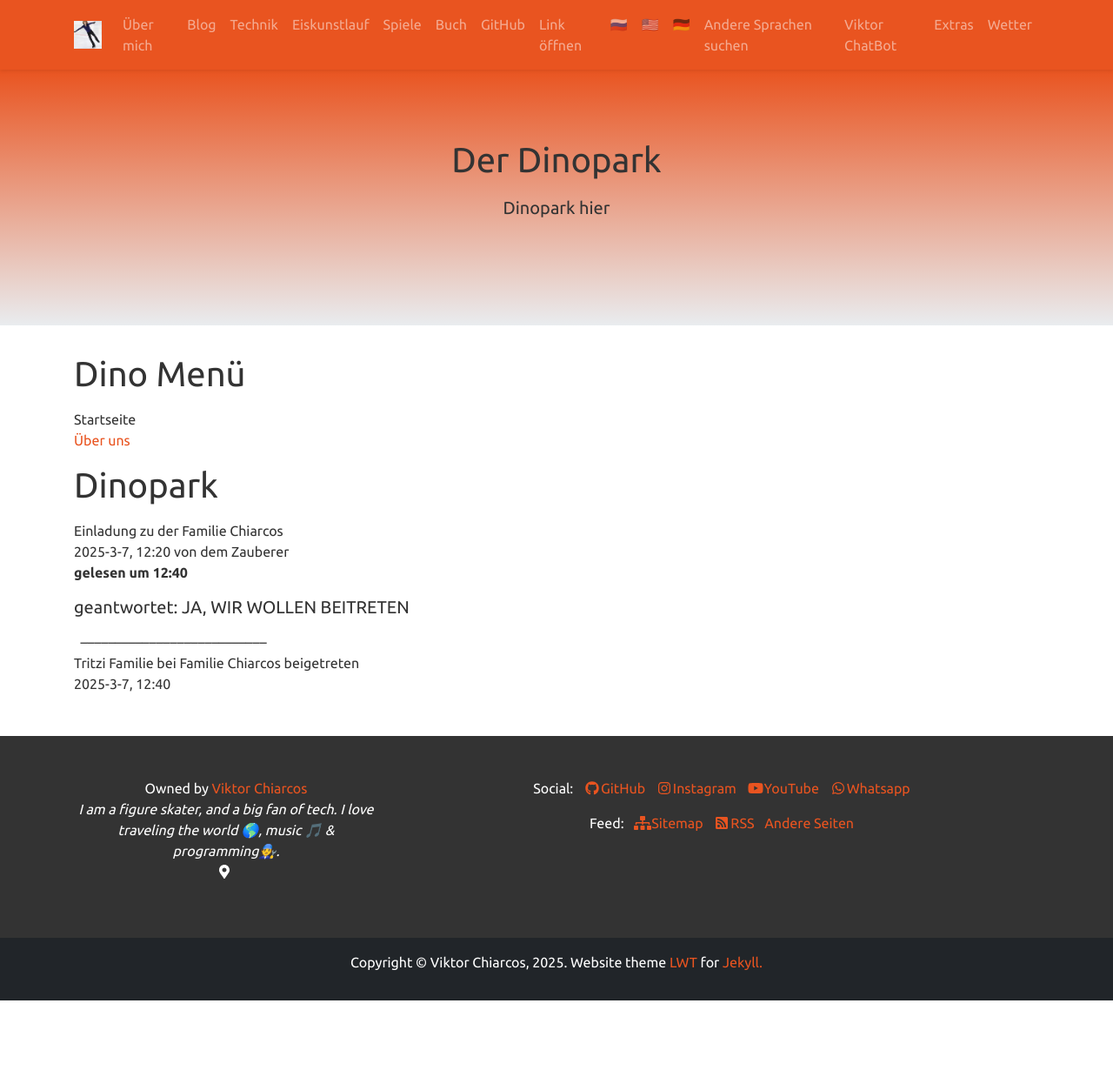
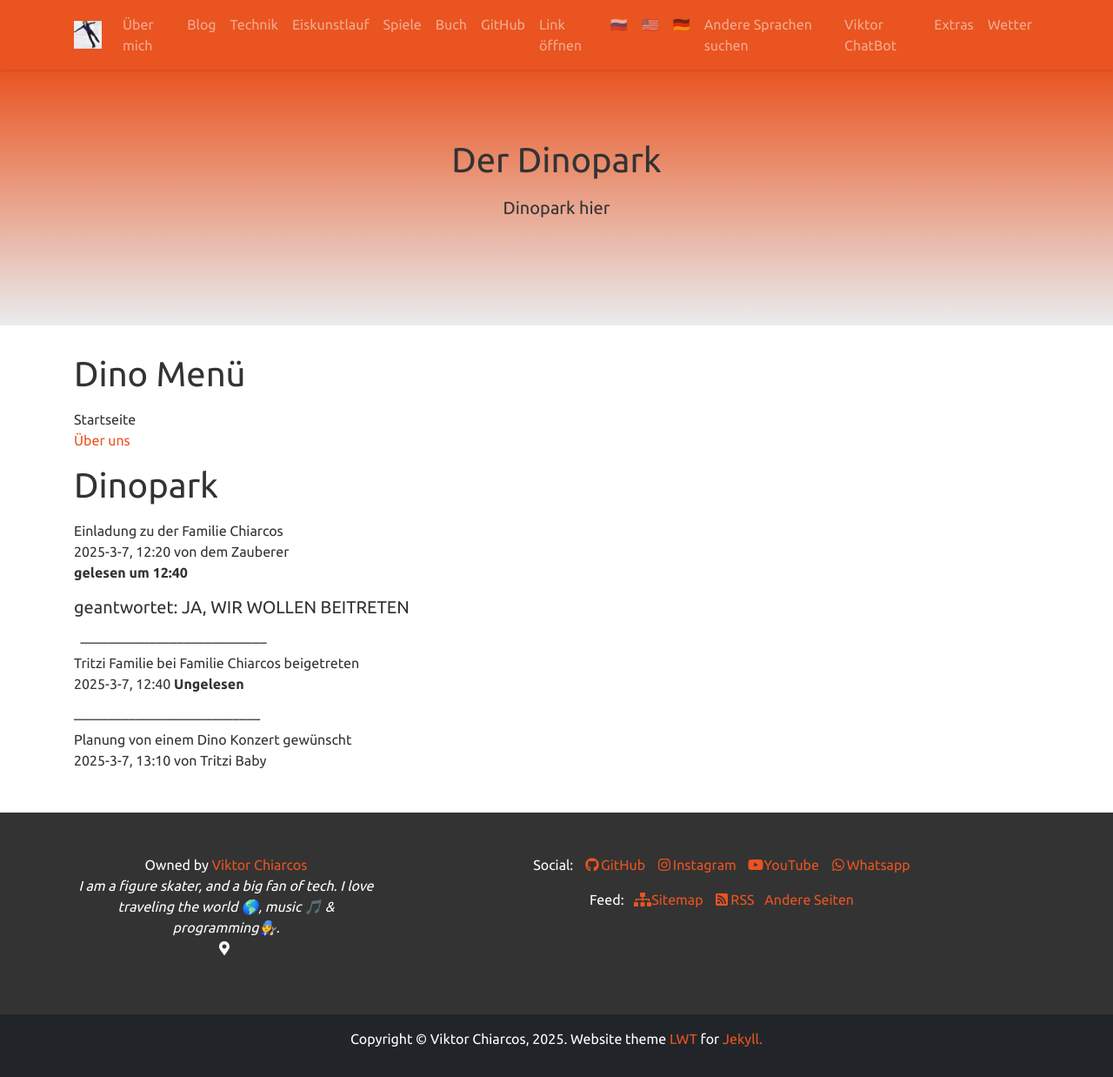
Before and after one commit to viktor-chiarcos/viktor-chiarcos.github.io, a Jekyll site: the page built from _pages/tritzi.md, in a window 1280 px wide. Shown: the whole page at 87% size. Built offline with Jekyll 4.4.1, drawn with Linux system fonts in a browser that asks for light colours; before the commit the page ends 1150 px from its top, so only the background shows below that.

Commit message:
Update tritzi.md

```diff
--- a/_pages/tritzi.md
+++ b/_pages/tritzi.md
@@ -22,3 +22,8 @@ Einladung zu der Familie Chiarcos\
 –––––––––––––––––––––––––––\
 Tritzi Familie bei Familie Chiarcos beigetreten\
 2025-3-7, 12:40
+**Ungelesen**
+
+–––––––––––––––––––––––––––\
+Planung von einem Dino Konzert gewünscht\
+2025-3-7, 13:10 von Tritzi Baby
```
